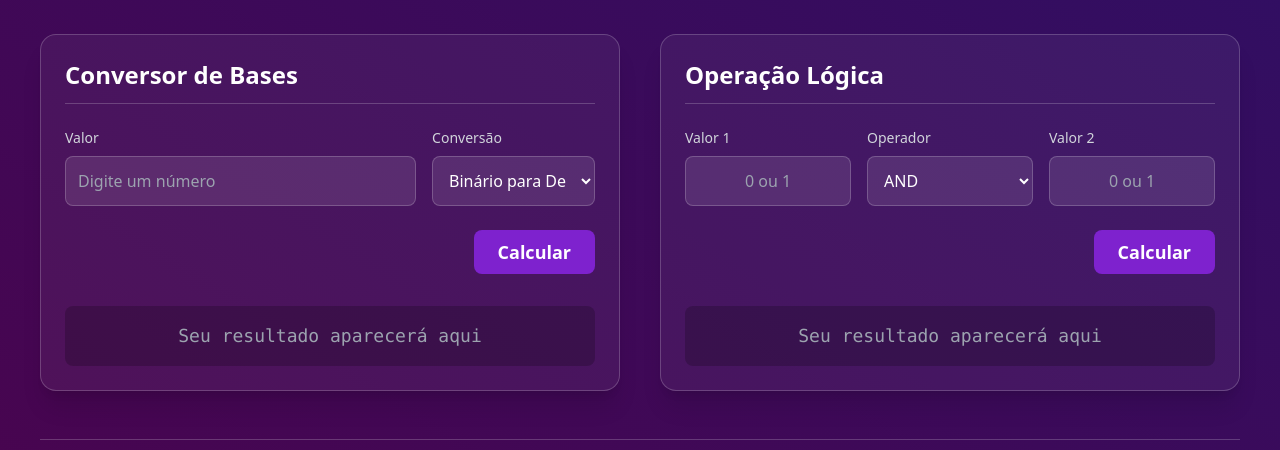
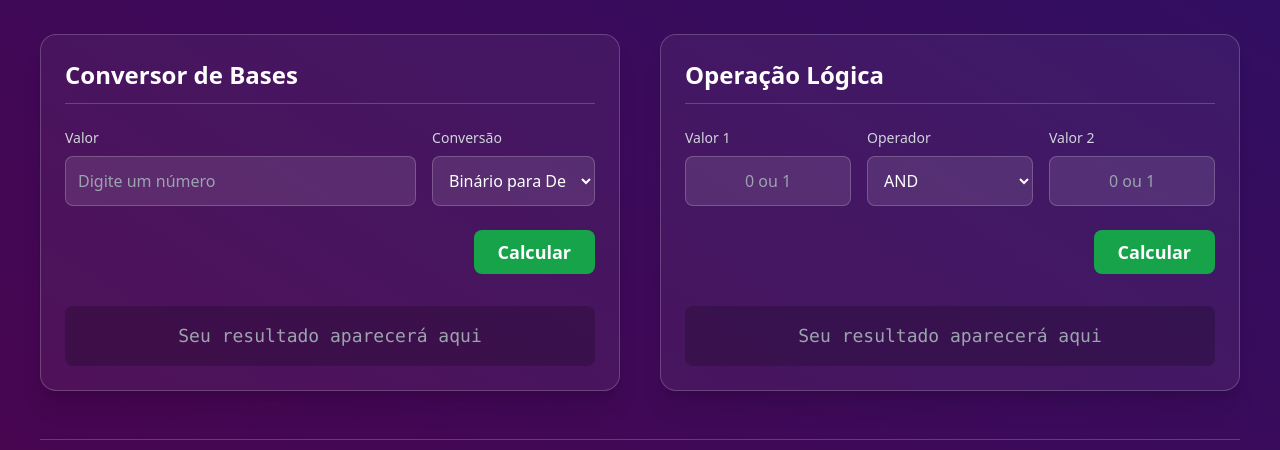
Before and after one commit to eukauacavalcante/morpheus_env, a Django app: page /sistema/conversor/ in a window 1280 px wide. Shown: the part 211-661 px from the top of the page. Run offline with Django 5.2, Linux system fonts and the light colour scheme; the visitor is signed in with stand-in values (Sample User, id 1); style sheets or scripts are compiled from the project's sources.

Commit message:
style(tools): Altera a cor dos botões na página de conversão numérica e lógica

```diff
--- a/tools/templates/num_converter.html
+++ b/tools/templates/num_converter.html
@@ -38,7 +38,7 @@
                 </div>
 
                 <div class="flex justify-end">
-                    <button id="converterBtn" onclick="converter()" class="text-lg py-2 px-6 bg-purple-700 hover:bg-purple-800 rounded-lg transition font-semibold">Calcular</button>
+                    <button id="converterBtn" onclick="converter()" class="text-lg py-2 px-6 bg-green-600 hover:bg-green-800 rounded-lg transition font-semibold">Calcular</button>
                 </div>
 
                 <div id="result_converter" class="mt-2 p-4 bg-black/20 rounded-lg text-lg flex items-center justify-center font-mono">
@@ -71,7 +71,7 @@
                 </div>
 
                 <div class="flex justify-end">
-                    <button id="booleanBtn" onclick="boolean()" class="text-lg py-2 px-6 bg-purple-700 hover:bg-purple-800 rounded-lg transition font-semibold">Calcular</button>
+                    <button id="booleanBtn" onclick="boolean()" class="text-lg py-2 px-6 bg-green-600 hover:bg-green-800 rounded-lg transition font-semibold">Calcular</button>
                 </div>
 
                 <div id="result_boolean" class="mt-2 p-4 bg-black/20 rounded-lg text-lg flex items-center justify-center font-mono">
```
